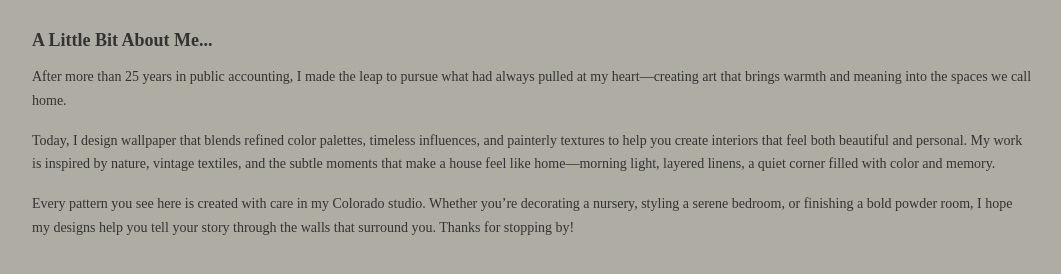
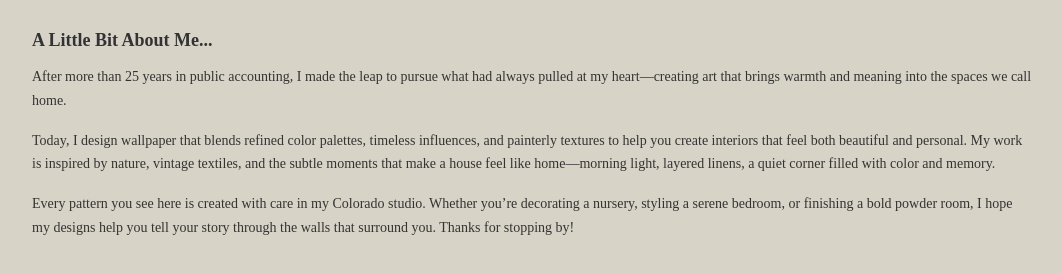
Before and after one commit to nicoletoerberart-dot/about-me, a plain HTML site: page index.html in a window 1280 px wide. Shown: the whole page, without its empty margins (108-1169 px from the left). Drawn offline with Linux system fonts and the light colour scheme.

Commit message:
Update index.html
Change BG Color

```diff
--- a/index.html
+++ b/index.html
@@ -9,7 +9,7 @@
       margin: 0;
       padding: 0;
       font-family: 'Lora', serif;
-      background-color: #AFACA3;
+      background-color: #D7D4C7;
       color: #333;
     }
     .about-wrapper {
```
